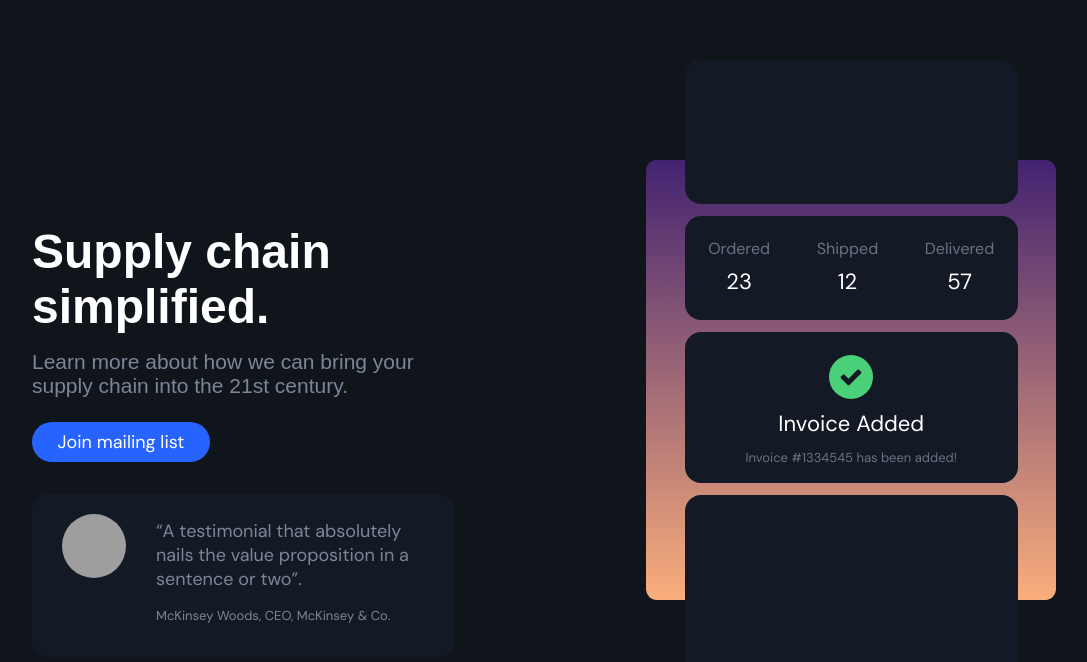
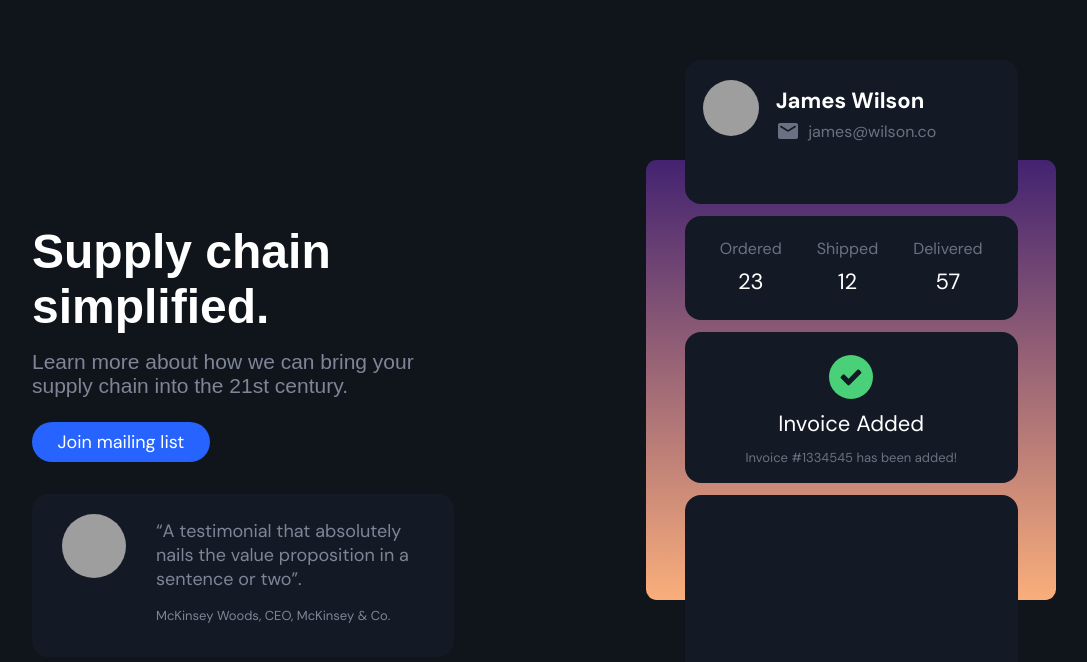
Before and after one commit to rayanwaked/procure-project, a React (Create React App) app: page / in a window 1280 px wide. Shown: the top 662 px of the page, without its empty margins (96-1183 px from the left). Built offline with nearby package versions, Linux system fonts and the light colour scheme; grey boxes are pictures that could not be loaded.

Commit message:
Committing before installing package

```diff
--- /dev/null
+++ b/src/assets/landing/mail.tsx
@@ -0,0 +1,21 @@
+import * as React from "react";
+
+export const MailIcon = ({
+                             height = "44px",
+                             width = "44px",
+                             color = "green",
+                             secondaryColor,
+                             ...props
+                         }: React.SVGProps<SVGSVGElement> & { secondaryColor?: string }) => (
+
+    <svg xmlns="http://www.w3.org/2000/svg"
+         width="24"
+         height="24"
+         viewBox="0 0 24 24"
+         fill="#6A7183">
+        <path fill="none"
+              d="M0 0h24v24H0V0z" />
+        <path d="M20 4H4c-1.1 0-2 .9-2 2v12c0 1.1.9 2 2 2h16c1.1 0 2-.9 2-2V6c0-1.1-.9-2-2-2zm-.4 4.25l-6.54 4.09c-.65.41-1.47.41-2.12 0L4.4 8.25c-.25-.16-.4-.43-.4-.72 0-.67.73-1.07 1.3-.72L12 11l6.7-4.19c.57-.35 1.3.05 1.3.72 0 .29-.15.56-.4.72z" />
+    </svg>
+
+);
--- a/src/pages/landing/landing.css
+++ b/src/pages/landing/landing.css
@@ -156,6 +156,7 @@ body {
     gap: 1.5vh;
 }
 
+/* Hero Animation */
 @keyframes slideInFromBottom {
     0% {
         transform: translateY(80px);
@@ -165,9 +166,13 @@ body {
     }
 }
 
+.HeroAnimation {
+    animation-name: SlideInFromBottom;
+    animation-duration: 1s;
+    animation-iteration-count: infinite;
+}
+
 .HeroBackdropContent {
-    animation: .8s ease-out 0s 1 slideInFromBottom;
-
     width: 26vw;
     height: 15vh;
     background: #141A25;
@@ -184,14 +189,68 @@ body {
 
 /* Hero Profile and Elements */
 #HeroProfile {
+    display: flex;
+    justify-content: flex-start;
+}
 
+.HeroProfileImage {
+    margin-left: 1.4vw;
+
+    width: 7vh;
+    min-width: 54px;
+    height: 7vh;
+    min-height: 54px;
+
+    border-radius: 100%;
+    object-fit: cover;
+    margin-top: 20px;
+}
+
+.HeroProfileContent {
+    display: flex;
+    flex-direction: row;
+
+}
+
+.HeroProfileContentDetails {
+    margin-left: 17px;
+
+    display: flex;
+    flex-direction: column;
+    align-items: flex-start;
+}
+
+.HeroProfileName {
+    margin-top: 26px;
+    margin-bottom: -22px;
+
+    font-size: 22px;
+    font-family: 'DM Sans', sans-serif;
+    font-weight: 600;
+    color: #FFFFFF;
+}
+
+@media (max-width: 570px) {
+    .HeroProfileName {
+        font-size: 20px;
+    }
+}
+
+.HeroProfileEmail {
+    display: flex;
+    align-items: center;
+
+    margin-top: 26px;
+    font-family: 'DM Sans', sans-serif;
+    font-weight: 400;
+    color: #6A7183;
 }
 
 /* Hero Finance and Elements */
 #HeroFinance {
     display: flex;
     flex-direction: row;
-    justify-content: space-around;
+    justify-content: space-evenly;
 }
 
 #HeroFinanceContent {
--- a/src/pages/landing/landing.tsx
+++ b/src/pages/landing/landing.tsx
@@ -5,6 +5,7 @@ import "./mobilelanding.css"
 
 /* Import Icons */
 import {SuccessIcon} from "../../assets/landing/success";
+import {MailIcon} from "../../assets/landing/mail";
 
 /* Import Files */
 import LandingButton from "./components/button";
@@ -57,14 +58,29 @@ export default function Landing() {
                 </div>
 
                 {/* Hero Content */}
-                <div className="HeroBackdrop">
+                <div className="HeroBackdrop"
+                     id="HeroBackdrop">
 
+                    {/* Hero Profile Card */}
                     <div className="HeroBackdropContent"
                          id="HeroProfile"
                          style={{marginTop: "-4vh", minHeight: "144px"}}>
 
+                        <div className="HeroProfileContent">
+                            <img src="https://images.unsplash.com/photo-1633332755192-727a05c4013d?ixlib=rb-1.2.1&ixid=MnwxMjA3fDB8MHxwaG90by1wYWdlfHx8fGVufDB8fHx8&auto=format&fit=crop&w=2080&q=80"
+                                 className="HeroProfileImage"
+                                 alt="headshot photo" />
+                            <div className="HeroProfileContentDetails">
+
+                                <p className="HeroProfileName">James Wilson</p>
+                                <p className="HeroProfileEmail"><MailIcon />&nbsp;&nbsp;james@wilson.co</p>
+
+                            </div>
+                        </div>
+
                     </div>
 
+                    {/* Hero Finance Card */}
                     <div className="HeroBackdropContent"
                          id="HeroFinance"
                          style={{height: "12vh", minHeight: "104px"}}>
@@ -84,6 +100,7 @@ export default function Landing() {
 
                     </div>
 
+                    {/* Hero Invoice Paid Card */}
                     <div className="HeroBackdropContent"
                          id="HeroInvoicePaid"
                          style={{height: "11vw", minHeight: "151px"}}>
@@ -96,6 +113,7 @@ export default function Landing() {
 
                     </div>
 
+                    {/* Hero Payment History Card */}
                     <div className="HeroBackdropContent"
                          id="HeroPaymentHistory"
                          style={{height: "15vw", minHeight: "205px", marginBottom: "-4vh"}}>
--- a/src/pages/landing/mobilelanding.css
+++ b/src/pages/landing/mobilelanding.css
@@ -66,6 +66,14 @@
         background: #141A25;
     }
 
+    .HeroProfileImage {
+        margin-left: 4.4vw;
+    }
+
+    .HeroProfileName {
+
+    }
+
     .HeroFinanceLargeText {
         margin-top: 20px;
 
```
Also changed, not shown: src/pages/landing/components/hero.tsx (deleted).
